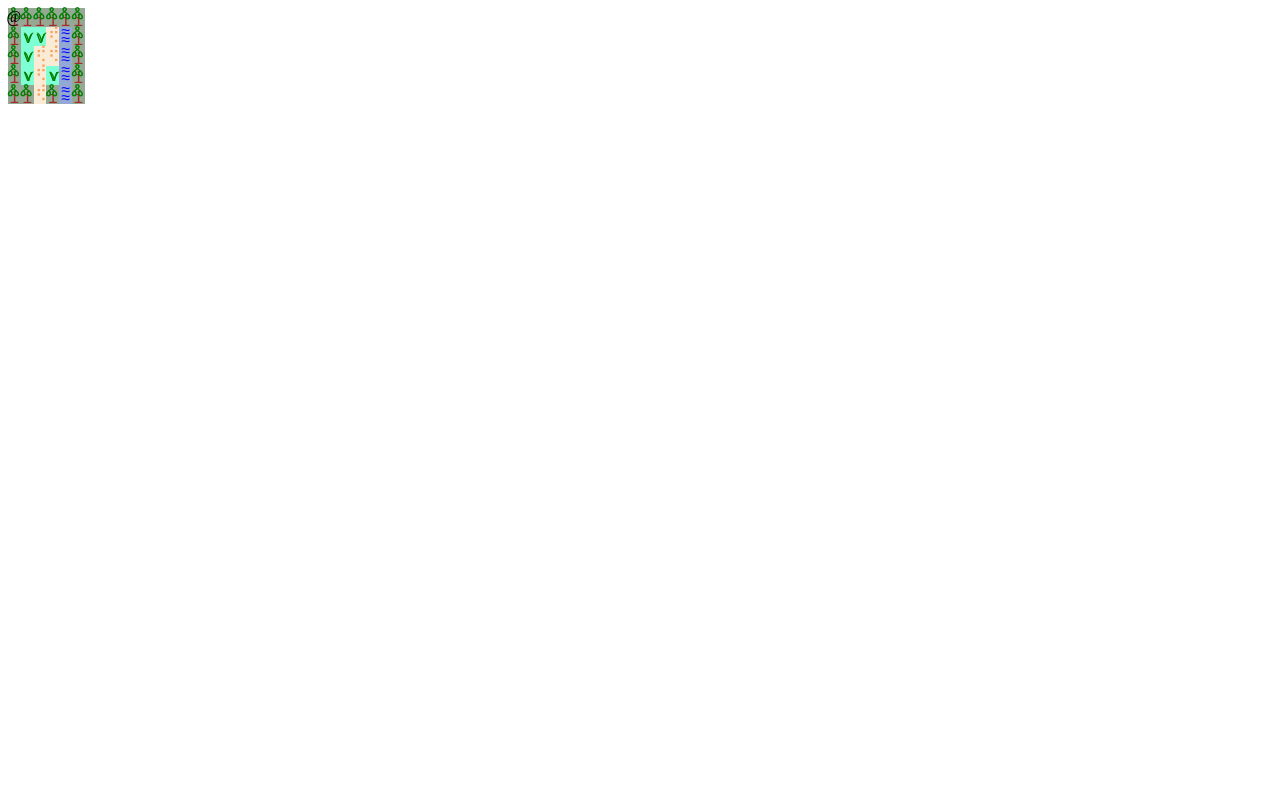
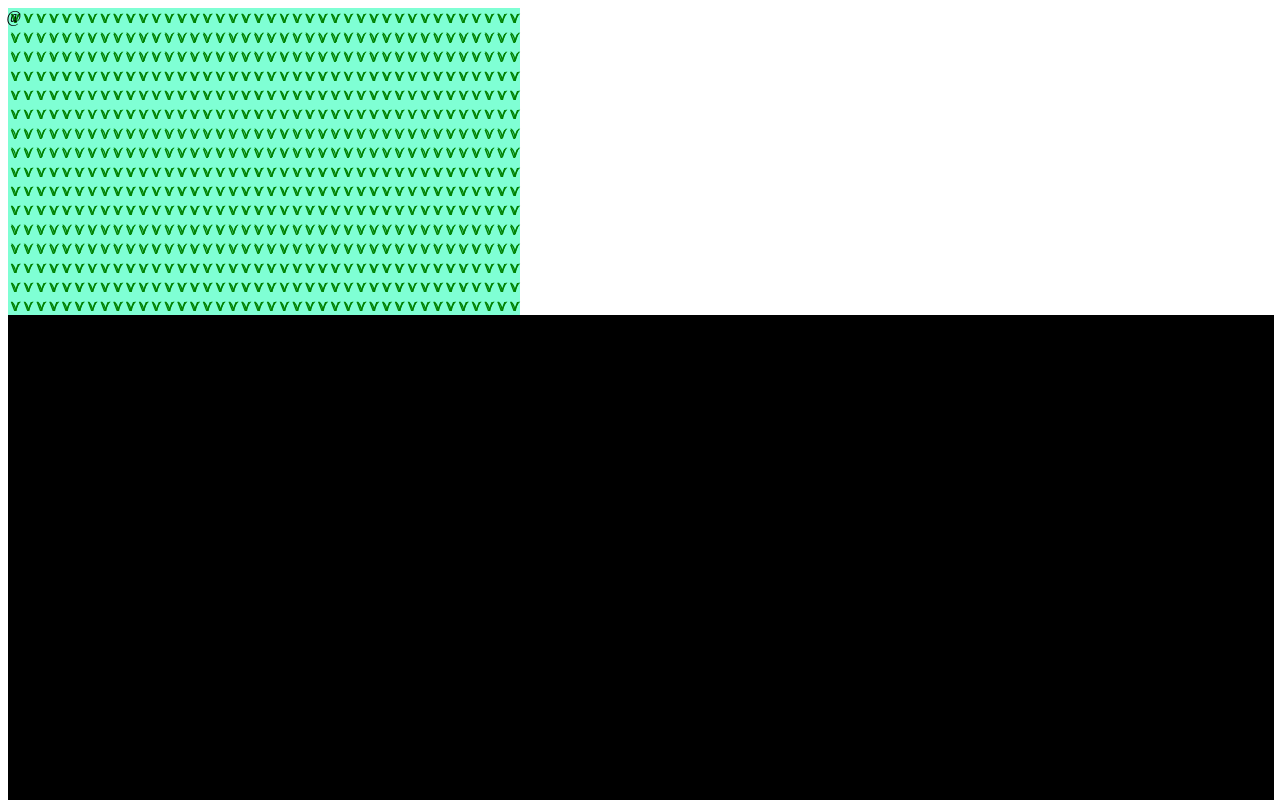
Before and after one commit to AlexsaniKY/UnicodeRPG, a plain HTML site: page main.html in a window 1280 px wide. Shown: the top 800 px of the page. Drawn offline with nearby package versions, Linux system fonts and the light colour scheme.

Commit message:
scaffolding for canvas conversion

```diff
--- a/main.html
+++ b/main.html
@@ -28,6 +28,10 @@
 			top:-1em;
 			left:-.5ch;
 		}
+
+		canvas{
+			border: 1px solid black;
+		}
 	</style>
 	<script src="https://ajax.googleapis.com/ajax/libs/jquery/3.3.1/jquery.min.js"></script>
 </head>
@@ -36,6 +40,9 @@
 
 	<div id="new-grid-div"></div>
 	<div id="character" style="position:fixed; left:0.41em; top:0.5em;">@</div>
+	<div>
+		<canvas id="canvas_element" style= "width:100%; height:100%;"></canvas>
+	</div>
 
 <script>
 	//grid base defines the grid's width and font size, parent to grid tiles
@@ -256,8 +263,35 @@
 
 	//add a constructed grid to document
 	let newgrid = document.getElementById("new-grid-div");
-	newgrid.appendChild(mapnode_from_array(map, tileset, sprites));
 
+	let gridx = 40, gridy = 16;
+	let gridarray = new Array(gridy);
+	for(let i=0; i<gridy; i++) gridarray[i] = new Array(gridx).fill(0);
+
+	newgrid.appendChild(mapnode_from_array(gridarray, tileset, sprites));
+
+
+	let canvas  = document.getElementById("canvas_element");
+	let context = canvas.getContext("2d");
+	var width = canvas.offsetWidth;
+	var height = canvas.offsetHeight;
+
+	let maxfps = 20;
+	let time_delta = 1000./ maxfps;
+	let last_frame_stamp = 0;
+	function gameLoop(timestamp){
+		if(timestamp < last_frame_stamp + time_delta){
+			requestAnimationFrame(gameLoop);
+			return;
+		}
+		last_frame_stamp = timestamp;
+
+		context.fillStyle = "#000";
+		context.fillRect(0,0,1000,1000);
+
+		requestAnimationFrame(gameLoop);
+	}
+gameLoop(0);
 
 </script>
 </body>
```
